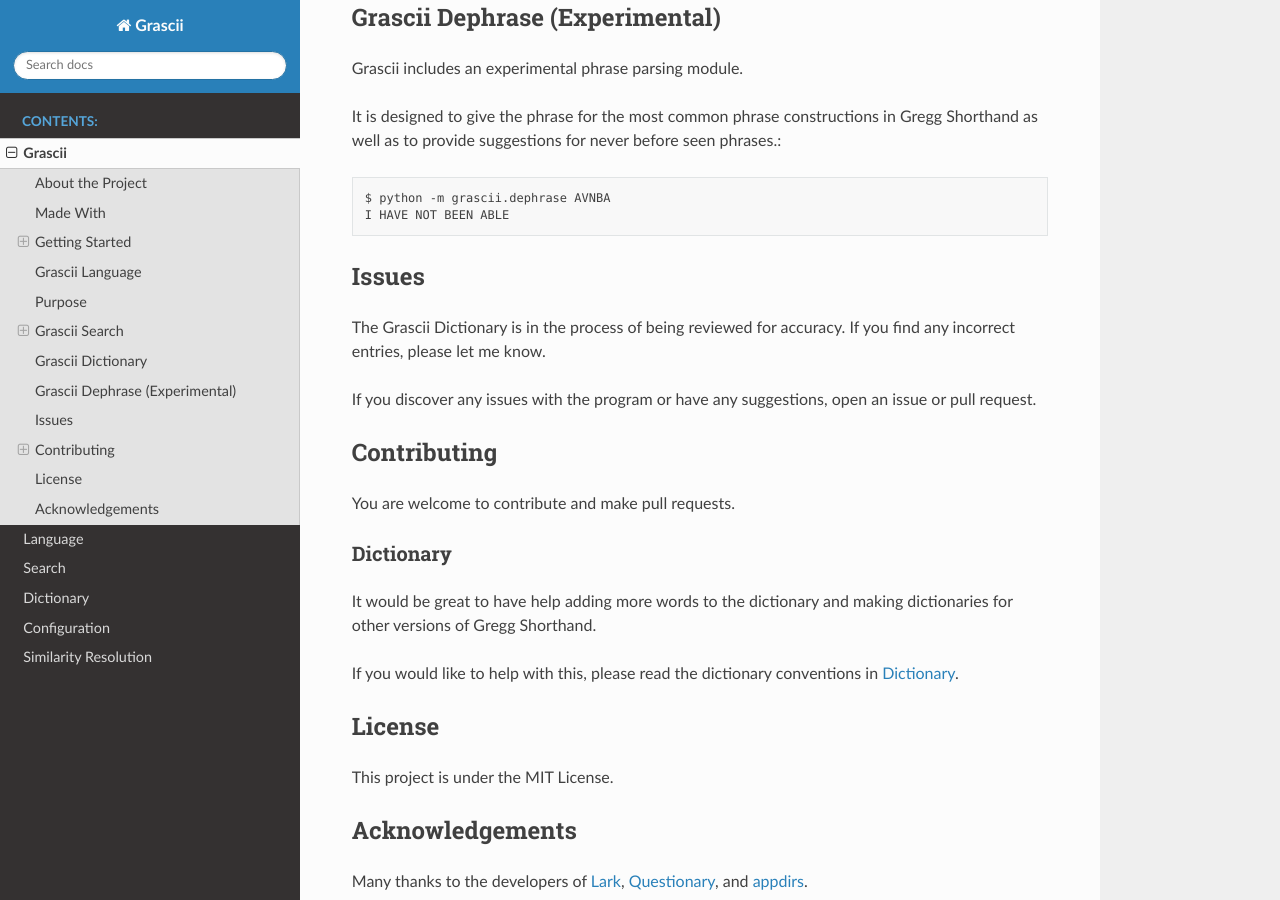
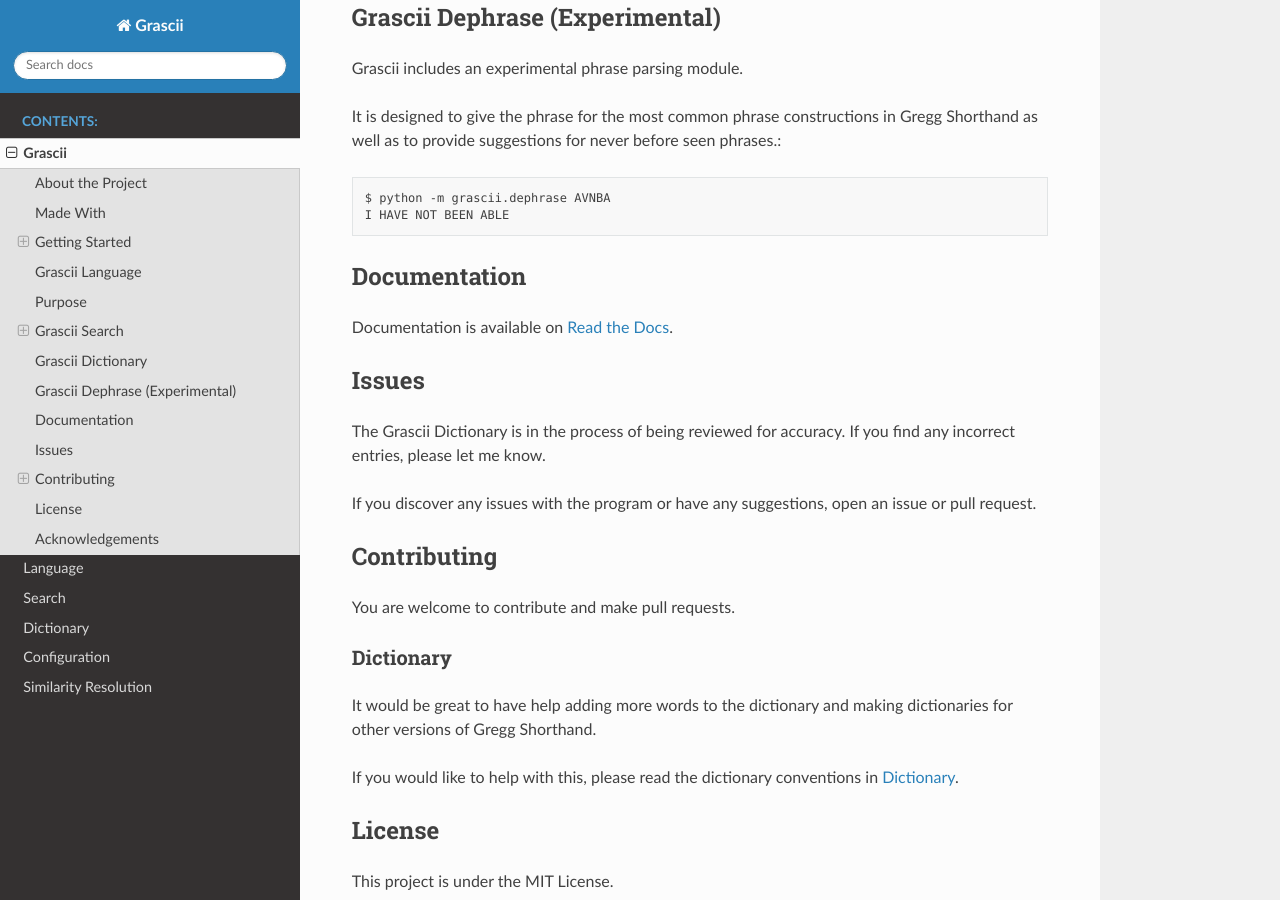
Before and after one commit to grascii/grascii, a Sphinx documentation site: the page built from docs/README.rst, in a window 1280 px wide and 900 px high, scrolled down 2678 px. Built offline with Sphinx 7.4.7 and the Read the Docs theme 2.0.0, drawn with Linux system fonts in a browser that asks for light colours.

Commit message:
Add link to documentation

```diff
--- a/docs/README.rst
+++ b/docs/README.rst
@@ -140,6 +140,11 @@
     $ python -m grascii.dephrase AVNBA
     I HAVE NOT BEEN ABLE
 
+Documentation
+*************
+
+Documentation is available on `Read the Docs <https://grascii.readthedocs.io>`_.
+
 Issues
 ******
 
```
